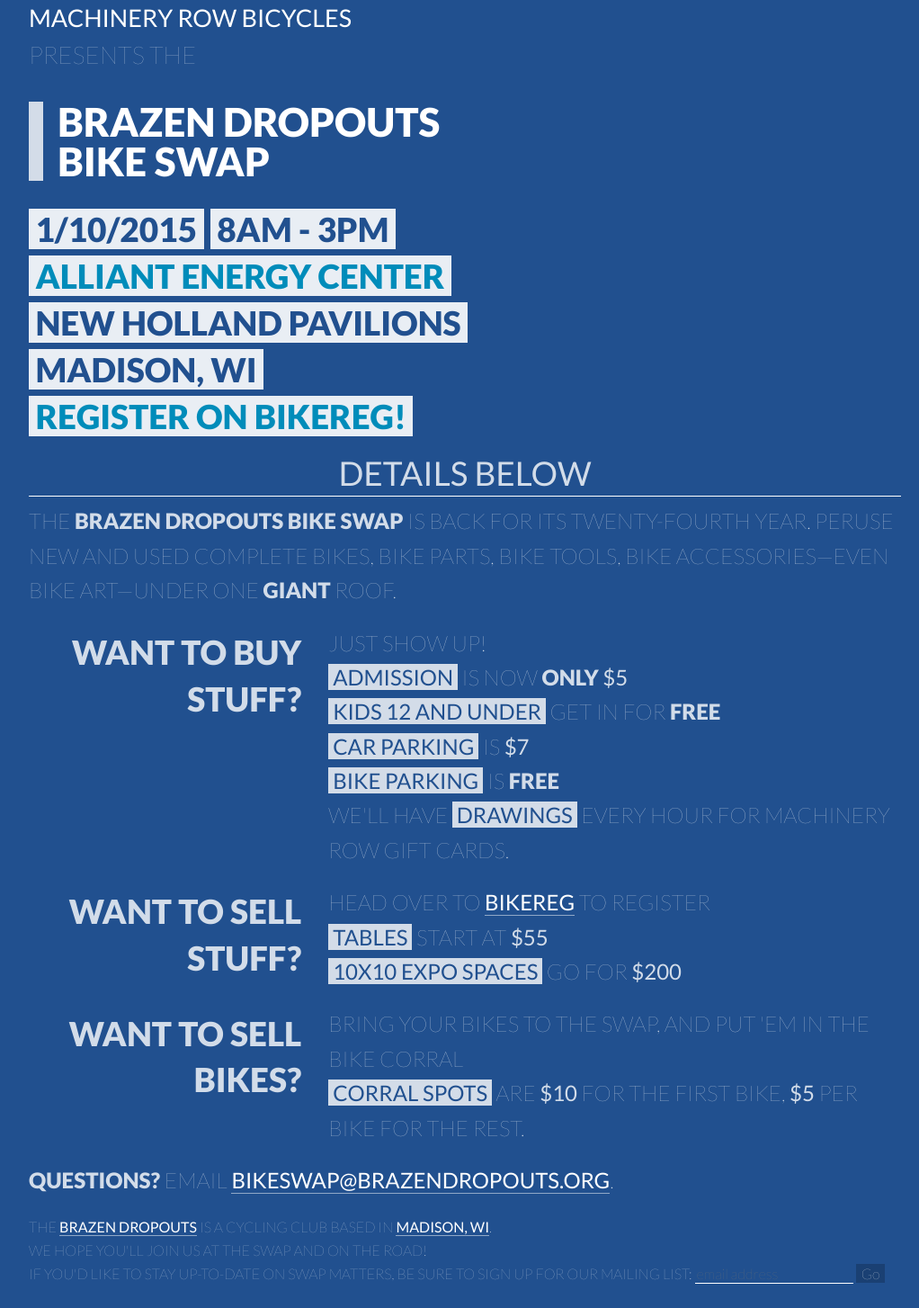
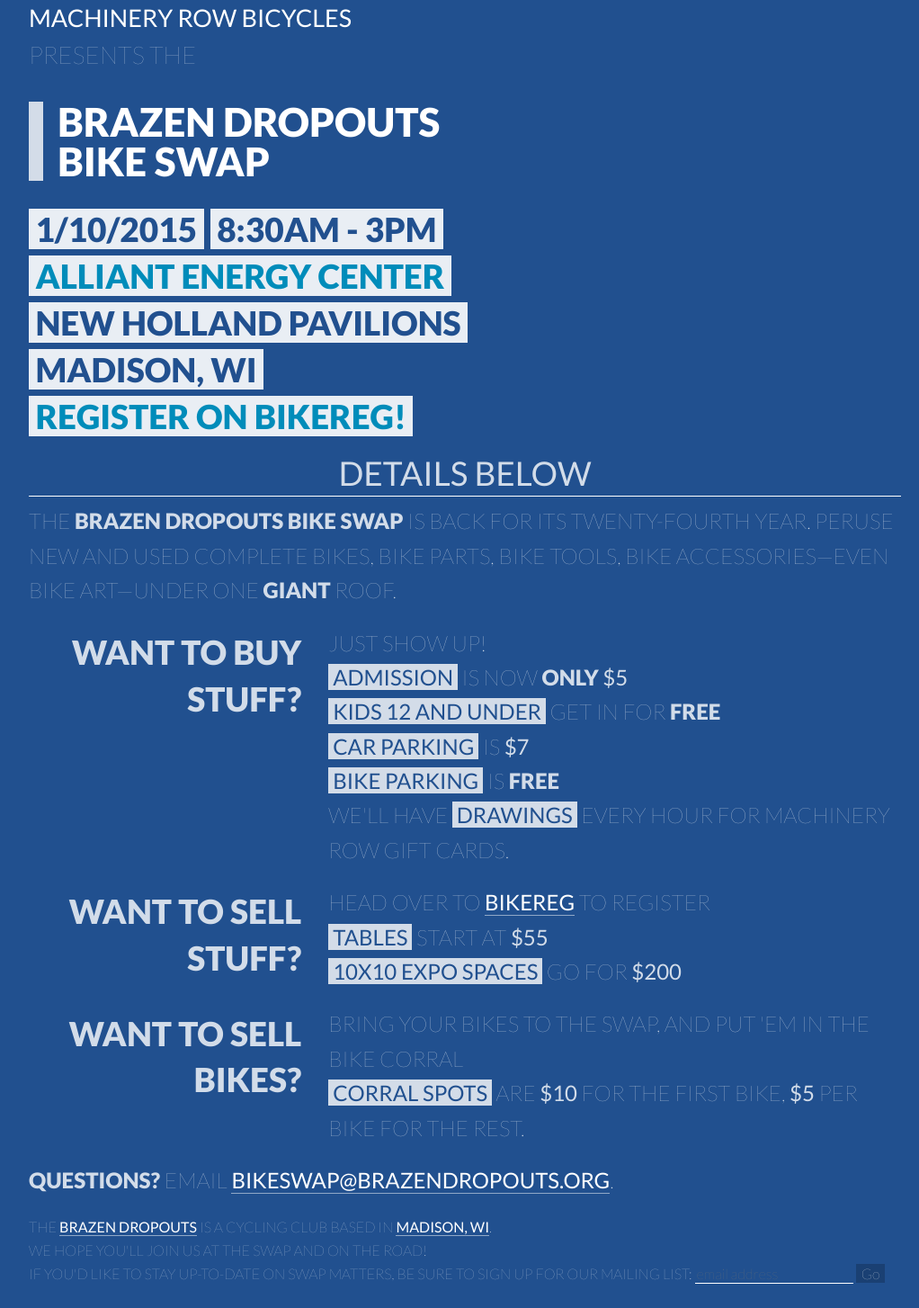
Before and after one commit to brazendropouts/bdbikeswap.com, a Jekyll site: the page built from index.html, in a window 1280 px wide. Shown: the whole page at 90% size, without its empty margins (123-1145 px from the left). Built offline with Jekyll 4.4.1, drawn with Linux system fonts in a browser that asks for light colours.

Commit message:
Start time format shows minute of the hour

```diff
--- a/index.html
+++ b/index.html
@@ -31,7 +31,7 @@ layout: default
           {% unless site.hibernation %}
             <span class="phrase">{{site.starts_at | date: '%-m/%-d/%Y'}}</span>
             <span class="phrase">
-              <span itemprop="startDate" content="{{site.starts_at | date: '%FT%H:%M:00-06:00' }}">{{site.starts_at | date: '%-H%p'}}</span> -
+              <span itemprop="startDate" content="{{site.starts_at | date: '%FT%H:%M:00-06:00' }}">{{site.starts_at | date: '%-H:%M%p'}}</span> -
               <span itemprop="endDate" content="{{site.stops_at | date: '%FT%H:%M:00-06:00' }}">{{site.stops_at | date: '%-I%p'}}</span>
             </span>
             <br>
```
